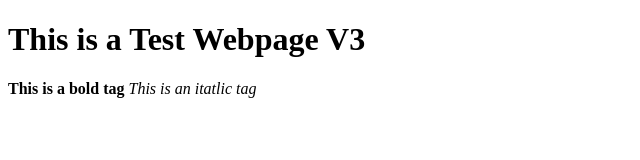
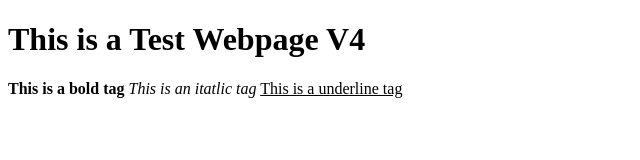
Before and after one commit to soumik-vehere/soumik_repo, a plain HTML site: page test.html in a window 1280 px wide. Shown: the whole page, without its empty margins (0-640 px from the left). Drawn offline with Linux system fonts and the light colour scheme.

Commit message:
(a)added interface.txt (b)update test.html v4

```diff
--- a/test.html
+++ b/test.html
@@ -6,8 +6,9 @@
     <title>Sample Webpage</title>
 </head>
 <body>
-    <h1>This is a Test Webpage V3</h1>
+    <h1>This is a Test Webpage V4</h1>
     <b>This is a bold tag</b>
     <i>This is an itatlic tag</i>
+    <u>This is a underline tag</u>
 </body>
 </html>
```
Also changed, not shown: interface.txt (added).
